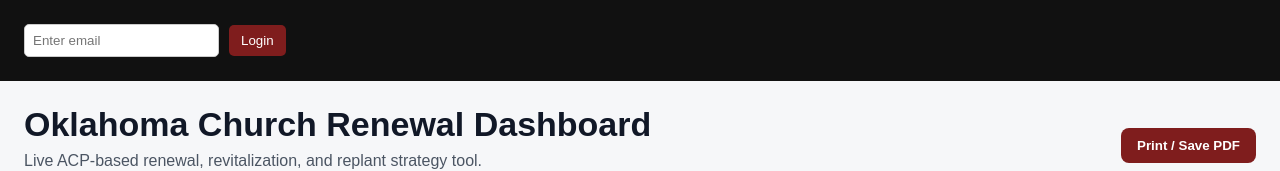
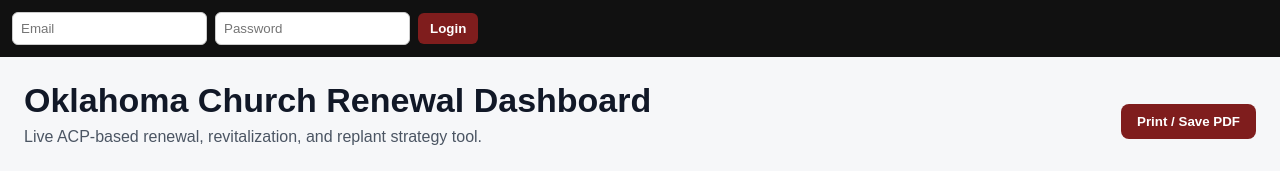
Before and after one commit to gydeon00/ok-renewal-dashboard, a React (Create React App) app: page / in a window 1280 px wide. Shown: the top 171 px of the page. Built offline with nearby package versions, Linux system fonts and the light colour scheme; no server answers; the database is empty.

Commit message:
switch admin login to password

```diff
--- a/src/AuthBar.js
+++ b/src/AuthBar.js
@@ -1,90 +1,76 @@
 import { useState } from 'react'
 import { supabase } from './supabaseClient'
 
-export default function AuthBar({ session, isAdmin }) {
+export default function AuthBar() {
   const [email, setEmail] = useState('')
-  const [sending, setSending] = useState(false)
+  const [password, setPassword] = useState('')
+  const [loading, setLoading] = useState(false)
 
   async function signIn() {
-    if (!email) {
-      alert('Enter your email')
+    if (!email || !password) {
+      alert('Enter email and password.')
       return
     }
 
-    setSending(true)
+    setLoading(true)
 
-    const { error } = await supabase.auth.signInWithOtp({
+    const { error } = await supabase.auth.signInWithPassword({
       email,
-      options: {
-        emailRedirectTo: window.location.origin,
-      },
+      password,
     })
 
-    setSending(false)
+    setLoading(false)
 
     if (error) {
       alert(error.message)
     } else {
-      alert('Check your email for login link')
+      window.location.reload()
     }
   }
 
-  async function signOut() {
-    await supabase.auth.signOut()
-    window.location.reload()
-  }
-
   return (
-    <div style={styles.bar}>
-      {session ? (
-        <>
-          <span>
-            Signed in as <strong>{session.user.email}</strong>
-            {isAdmin ? ' (Admin)' : ''}
-          </span>
-
-          <button onClick={signOut} style={styles.button}>
-            Sign Out
-          </button>
-        </>
-      ) : (
-        <>
+    <div style={styles.loginBox}>
       <input
         value={email}
         onChange={(e) => setEmail(e.target.value)}
-            placeholder="Enter email"
+        placeholder="Email"
         style={styles.input}
       />
 
-          <button onClick={signIn} style={styles.button}>
-            {sending ? 'Sending...' : 'Login'}
+      <input
+        value={password}
+        onChange={(e) => setPassword(e.target.value)}
+        placeholder="Password"
+        type="password"
+        style={styles.input}
+      />
+
+      <button onClick={signIn} disabled={loading} style={styles.button}>
+        {loading ? 'Logging in...' : 'Login'}
       </button>
-        </>
-      )}
     </div>
   )
 }
 
 const styles = {
-  bar: {
-    padding: 12,
-    background: '#111',
-    color: '#fff',
+  loginBox: {
     display: 'flex',
-    gap: 10,
+    gap: 8,
     alignItems: 'center',
+    flexWrap: 'wrap',
   },
   input: {
     padding: 8,
-    borderRadius: 5,
+    borderRadius: 6,
     border: '1px solid #ccc',
   },
   button: {
     padding: '8px 12px',
-    borderRadius: 5,
+    borderRadius: 6,
     border: 'none',
     background: '#7f1d1d',
     color: '#fff',
     cursor: 'pointer',
+    fontWeight: 700,
   },
 }
```
Lines whose indentation alone changed are shown as unchanged.
